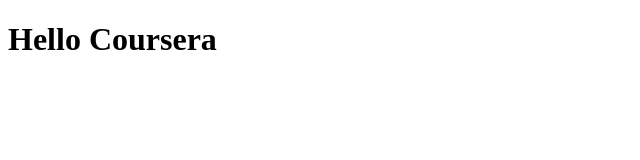
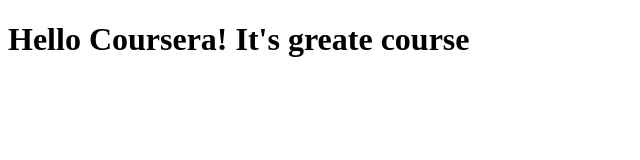
Before and after one commit to KeanglongIng/coursera-test, a plain HTML site: page site/index.html in a window 1280 px wide. Shown: the whole page, without its empty margins (0-640 px from the left). Drawn offline with Linux system fonts and the light colour scheme.

Commit message:
Small addition to our page content.

```diff
--- a/site/index.html
+++ b/site/index.html
@@ -3,9 +3,9 @@
 <head>
 	<meta charset="utf-8">
 	<meta name="viewport" content="width=device-width, initial-scale=1">
-	<title>Hello Coursera</title>
+	<title>Hello Courseraqweqreqre</title>
 </head>
 <body>
-	<h1>Hello Coursera</h1>
+	<h1>Hello Coursera! It's greate course</h1>
 </body>
 </html>
```
